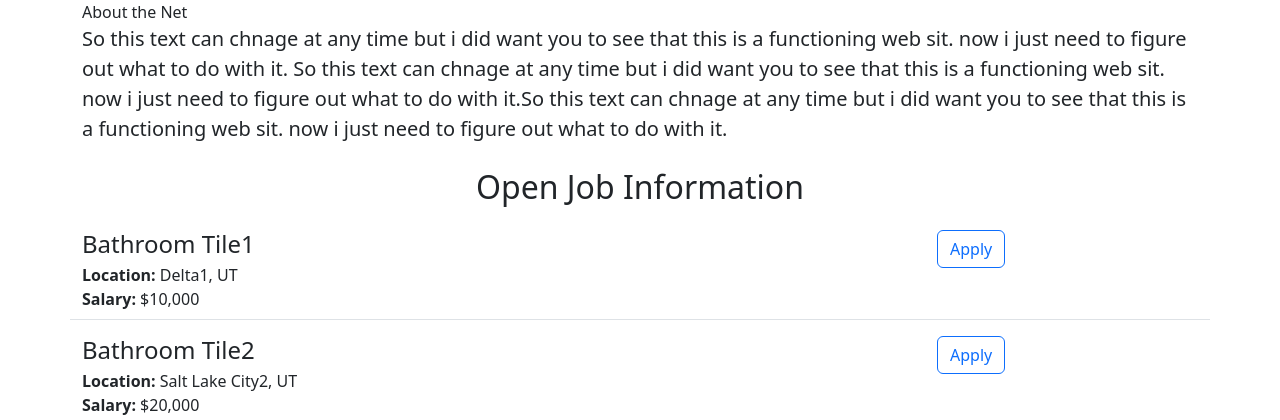
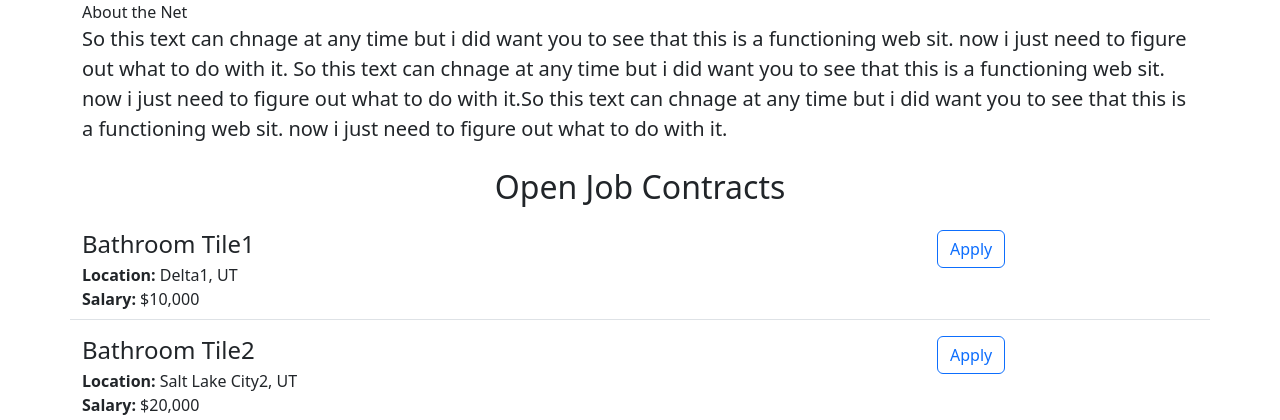
Before and after one commit to jedicaptain/xyzentmt, a Flask app: page / in a window 1280 px wide. Shown: the part 933-1353 px from the top of the page. Run offline with Flask 2, Linux system fonts and the light colour scheme.

Commit message:
made changes

```diff
--- a/templates/home.html
+++ b/templates/home.html
@@ -27,7 +27,7 @@
       So this text can chnage at any time but i did want you to see that this is a functioning web sit. now i just need to figure out what to do with it. So this text can chnage at any time but i did want you to see that this is a functioning web sit. now i just need to figure out what to do with it.So this text can chnage at any time but i did want you to see that this is a functioning web sit. now i just need to figure out what to do with it.
       </p>
       <h2 class="text-center mt-4 mb-4">
-        Open Job Information
+        Open Job Contracts
       </h2>
       <div>
         {% for job in jobs %}
```
